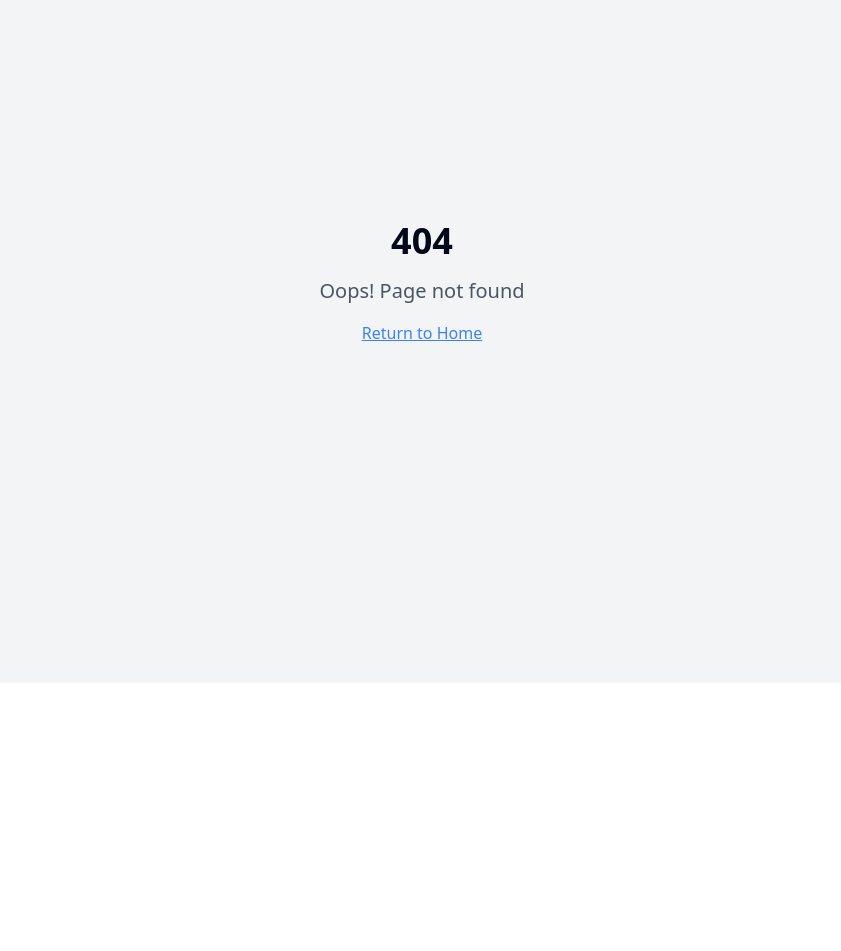
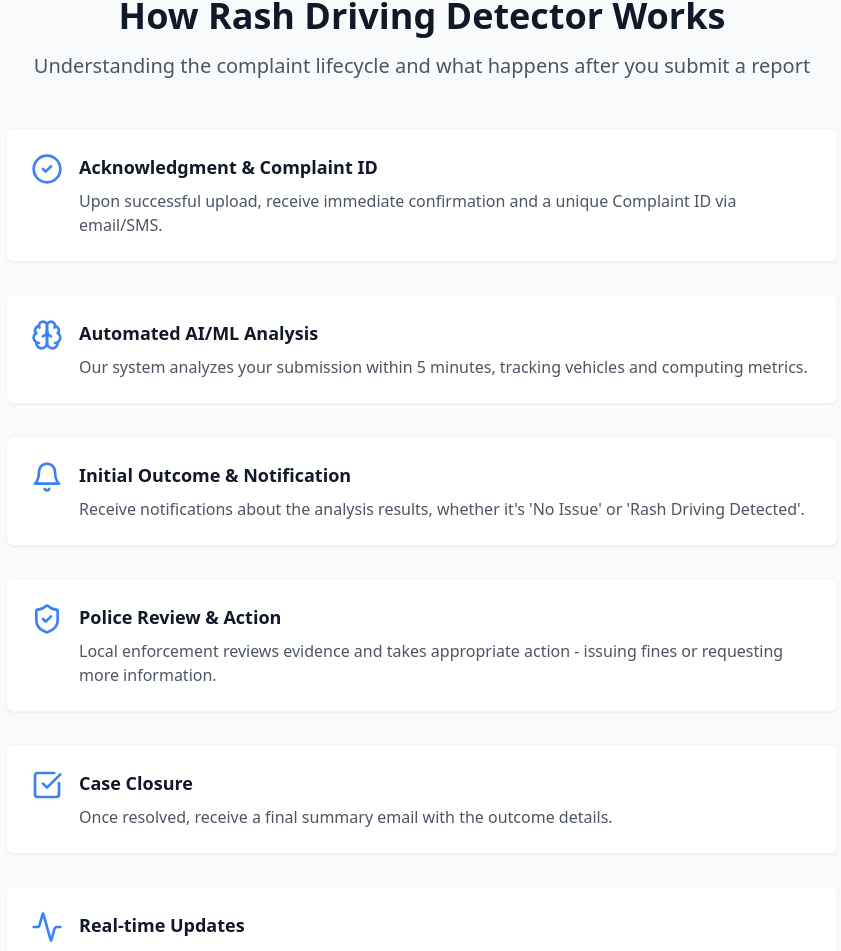
Before and after one commit to vibhu20054/RashDrive_Ai, a React (Vite) app: page /how-it-works in a window 1280 px wide. Before the commit this address had no page. Shown: the part 117-1068 px from the top of the page, without its empty margins (218-1059 px from the left). Before the commit the page ends 800 px from the top, so only its background shows below. Built offline with nearby package versions, Linux system fonts and the light colour scheme.

Commit message:
Fix: Navigate to how it works page
Implement navigation to the "how it works" page.

```diff
--- a/src/App.tsx
+++ b/src/App.tsx
@@ -6,6 +6,7 @@ import { QueryClient, QueryClientProvider } from "@tanstack/react-query";
 import { BrowserRouter, Routes, Route } from "react-router-dom";
 import Index from "./pages/Index";
 import NotFound from "./pages/NotFound";
+import HowItWorks from "./pages/HowItWorks";
 
 const queryClient = new QueryClient();
 
@@ -17,6 +18,7 @@ const App = () => (
       <BrowserRouter>
         <Routes>
           <Route path="/" element={<Index />} />
+          <Route path="/how-it-works" element={<HowItWorks />} />
           <Route path="*" element={<NotFound />} />
         </Routes>
       </BrowserRouter>
--- /dev/null
+++ b/src/pages/HowItWorks.tsx
@@ -0,0 +1,80 @@
+
+import { CheckCircle2, Brain, Bell, ShieldCheck, CheckSquare, Activity } from "lucide-react";
+import Navbar from "@/components/Navbar";
+
+const HowItWorks = () => {
+  return (
+    <div className="min-h-screen bg-gray-50">
+      <Navbar />
+
+      <main className="max-w-4xl mx-auto px-4 sm:px-6 lg:px-8 py-12">
+        <div className="text-center mb-12">
+          <h1 className="text-4xl font-bold text-gray-900">How Rash Driving Detector Works</h1>
+          <p className="mt-4 text-xl text-gray-600">
+            Understanding the complaint lifecycle and what happens after you submit a report
+          </p>
+        </div>
+
+        <div className="space-y-8">
+          <StepCard
+            icon={<CheckCircle2 className="w-8 h-8 text-blue-500" />}
+            title="Acknowledgment & Complaint ID"
+            description="Upon successful upload, receive immediate confirmation and a unique Complaint ID via email/SMS."
+          />
+
+          <StepCard
+            icon={<Brain className="w-8 h-8 text-blue-500" />}
+            title="Automated AI/ML Analysis"
+            description="Our system analyzes your submission within 5 minutes, tracking vehicles and computing metrics."
+          />
+
+          <StepCard
+            icon={<Bell className="w-8 h-8 text-blue-500" />}
+            title="Initial Outcome & Notification"
+            description="Receive notifications about the analysis results, whether it's 'No Issue' or 'Rash Driving Detected'."
+          />
+
+          <StepCard
+            icon={<ShieldCheck className="w-8 h-8 text-blue-500" />}
+            title="Police Review & Action"
+            description="Local enforcement reviews evidence and takes appropriate action - issuing fines or requesting more information."
+          />
+
+          <StepCard
+            icon={<CheckSquare className="w-8 h-8 text-blue-500" />}
+            title="Case Closure"
+            description="Once resolved, receive a final summary email with the outcome details."
+          />
+
+          <StepCard
+            icon={<Activity className="w-8 h-8 text-blue-500" />}
+            title="Real-time Updates"
+            description="Track your complaint status in real-time through your dashboard. Get notified at every stage - from initial submission to final resolution."
+          />
+        </div>
+      </main>
+
+      <footer className="border-t border-gray-200 mt-16">
+        <div className="max-w-7xl mx-auto px-4 sm:px-6 lg:px-8 py-6 text-center text-gray-600">
+          © {new Date().getFullYear()} Rash Driving Detector. All rights reserved.
+        </div>
+      </footer>
+    </div>
+  );
+};
+
+const StepCard = ({ icon, title, description }: { icon: React.ReactNode; title: string; description: string }) => {
+  return (
+    <div className="bg-white p-6 rounded-lg shadow-sm border border-gray-100">
+      <div className="flex items-start gap-4">
+        <div className="shrink-0">{icon}</div>
+        <div>
+          <h3 className="text-lg font-semibold text-gray-900">{title}</h3>
+          <p className="mt-2 text-gray-600">{description}</p>
+        </div>
+      </div>
+    </div>
+  );
+};
+
+export default HowItWorks;
```
